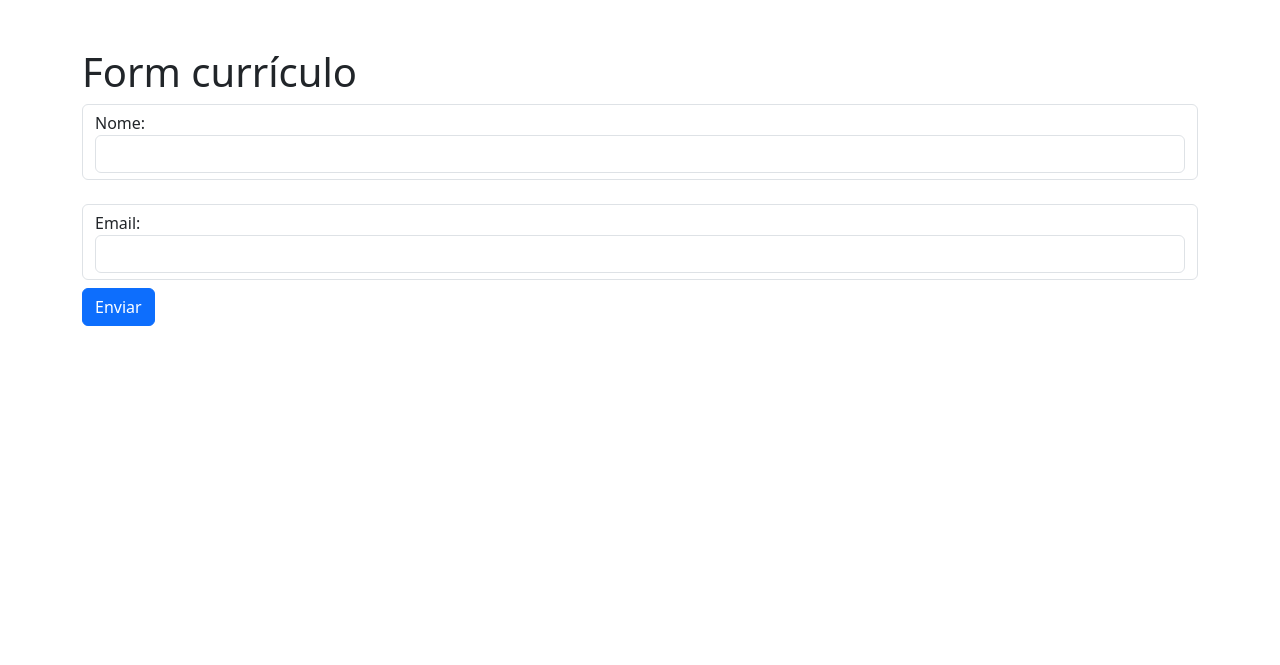
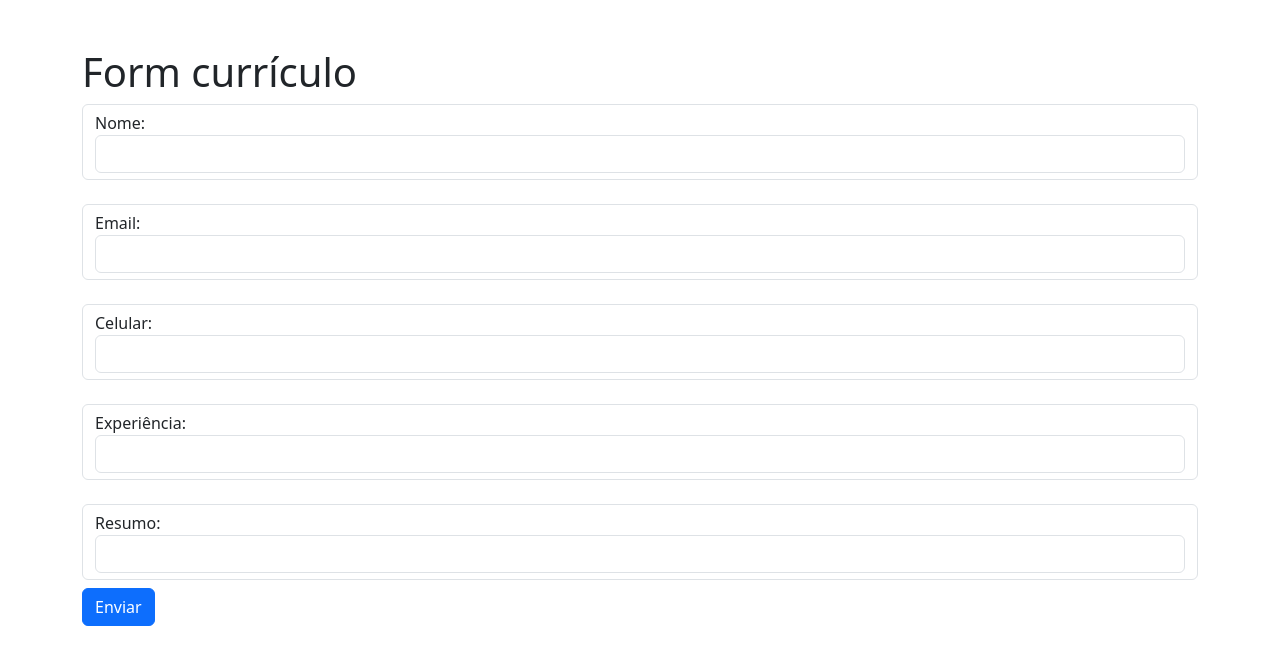
Before and after one commit to Le-Jr/formata_curriculo, a Flask app: page / in a window 1280 px wide. Shown: the top 665 px of the page. Run offline with Flask 3, Linux system fonts and the light colour scheme.

Commit message:
Adicao novos campos form

```diff
--- a/app/routes.py
+++ b/app/routes.py
@@ -9,7 +9,12 @@ def homepage():
     if request.method == "POST":
         name = request.form.get("name")
         email = request.form.get("email")
-        create_curriculum(name, email)
-        print(f"Nome: {name} email: {email}")
+        celphone = request.form.get("celphone")
+        experience = request.form.get("experience")
+        resume = request.form.get("resume")
+
+
+        create_curriculum(name, email, celphone, experience, resume)
+        print(f"Nome: {name} email: {email} Celular: {celphone} experiência: {experience} resumo: {resume}")
 
     return render_template('index.html')
--- a/app/services/curriculum_service.py
+++ b/app/services/curriculum_service.py
@@ -8,11 +8,14 @@ def init_mongo(app):
     mongo = PyMongo(app)
 
 
-def create_curriculum(name, email):
+def create_curriculum(name, email, celphone, experience, resume):
     curriculum = {
         "id": str(uuid4()),
         "name": name,
         "email": email,
+        "celphone": celphone,
+        "expericence": experience,
+        "resume": resume,
     }
 
     mongo.db.curriculos.insert_one(curriculum)
--- a/app/templates/index.html
+++ b/app/templates/index.html
@@ -18,11 +18,29 @@
         <form action="" method="post">
           <div class="form-control">
             <label for="name">Nome:</label>
-            <input type="text" name="name" class="form-control" />
+            <input type="text" name="name" class="form-control" required />
           </div>
           <div class="form-control mt-4 mb-2">
             <label for="email">Email:</label>
-            <input type="text" name="email" class="form-control" />
+            <input type="text" name="email" class="form-control" required />
+          </div>
+          <div class="form-control mt-4 mb-2">
+            <label for="celphone">Celular:</label>
+            <input type="text" name="celphone" class="form-control" required />
+          </div>
+
+          <div class="form-control mt-4 mb-2">
+            <label for="experience">Experiência:</label>
+            <input
+              type="text"
+              name="experience"
+              class="form-control"
+              required
+            />
+          </div>
+          <div class="form-control mt-4 mb-2">
+            <label for="resume">Resumo:</label>
+            <input type="text" name="resume" class="form-control" required />
           </div>
           <button type="submit" class="btn btn-primary">Enviar</button>
         </form>
```
Also changed, not shown: 1 other file.
